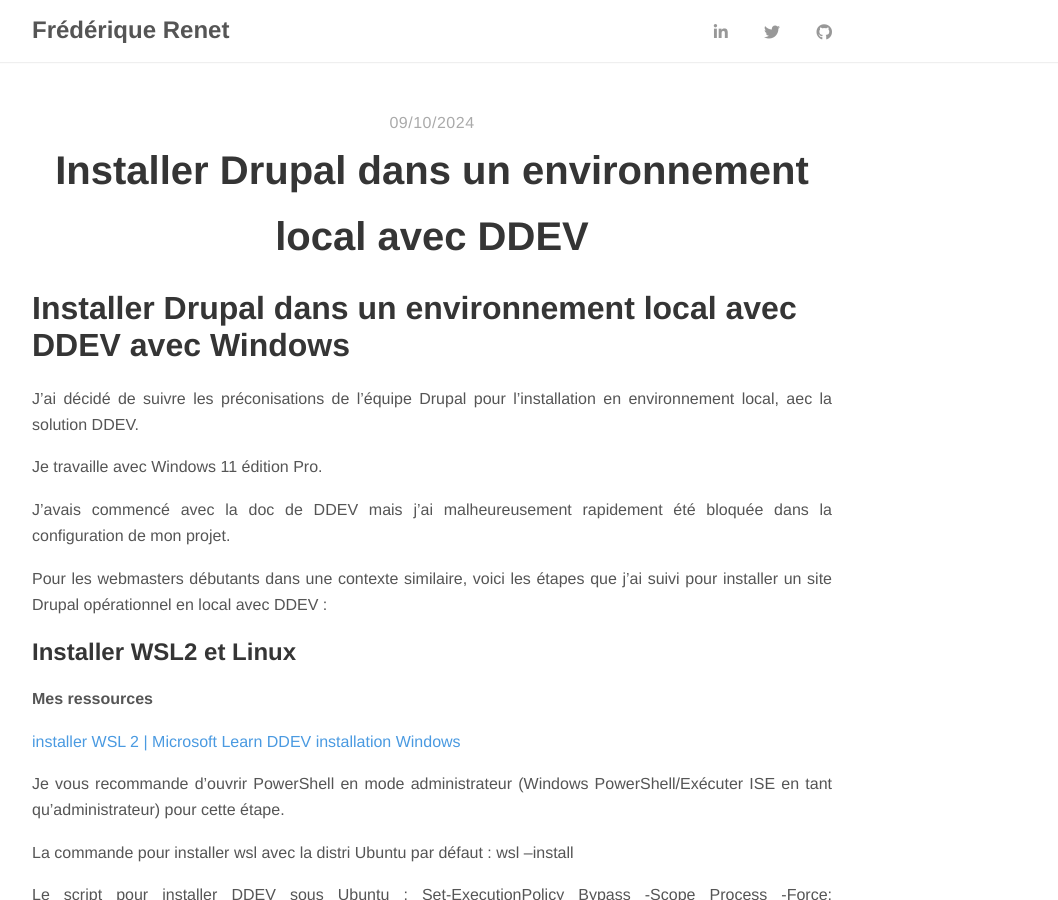
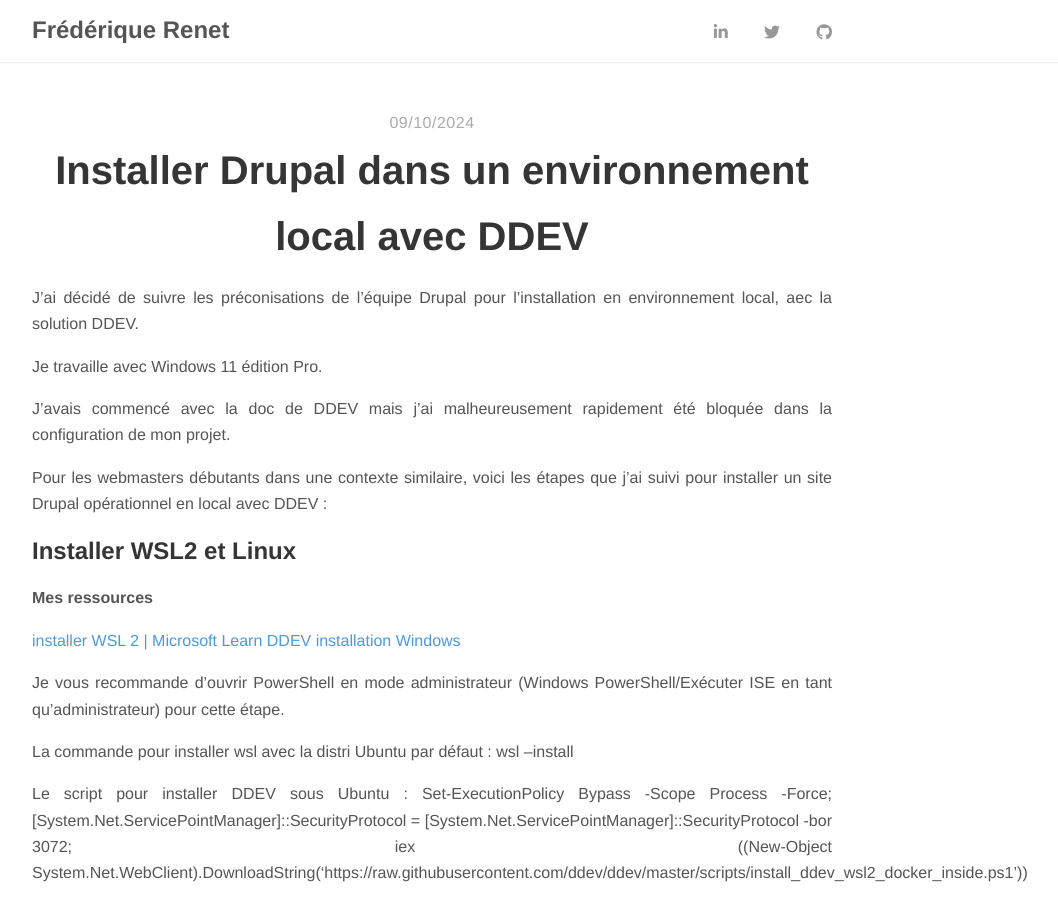
Before and after one commit to frederiquerenet/frederiquerenet.github.io, a Jekyll site: the page built from _posts/2024-10-09-Drupal-avec-ddev.md, in a window 1280 px wide and 900 px high. Shown: the whole window, without its empty margins (208-1266 px from the left). Built offline with Jekyll 4.4.1, drawn with Linux system fonts in a browser that asks for light colours; nearby versions of some CDN libraries.

Commit message:
Update 2024-10-09-Drupal-avec-ddev.md

```diff
--- a/_posts/2024-10-09-Drupal-avec-ddev.md
+++ b/_posts/2024-10-09-Drupal-avec-ddev.md
@@ -3,8 +3,6 @@ layout: post
 title:  "Installer Drupal dans un environnement local avec DDEV"
 author: "Frédérique"
 ---
-
-# Installer Drupal dans un environnement local avec DDEV avec Windows
 
 J'ai décidé de suivre les préconisations de l'équipe Drupal pour l'installation en environnement local, aec la solution DDEV.
 
```
